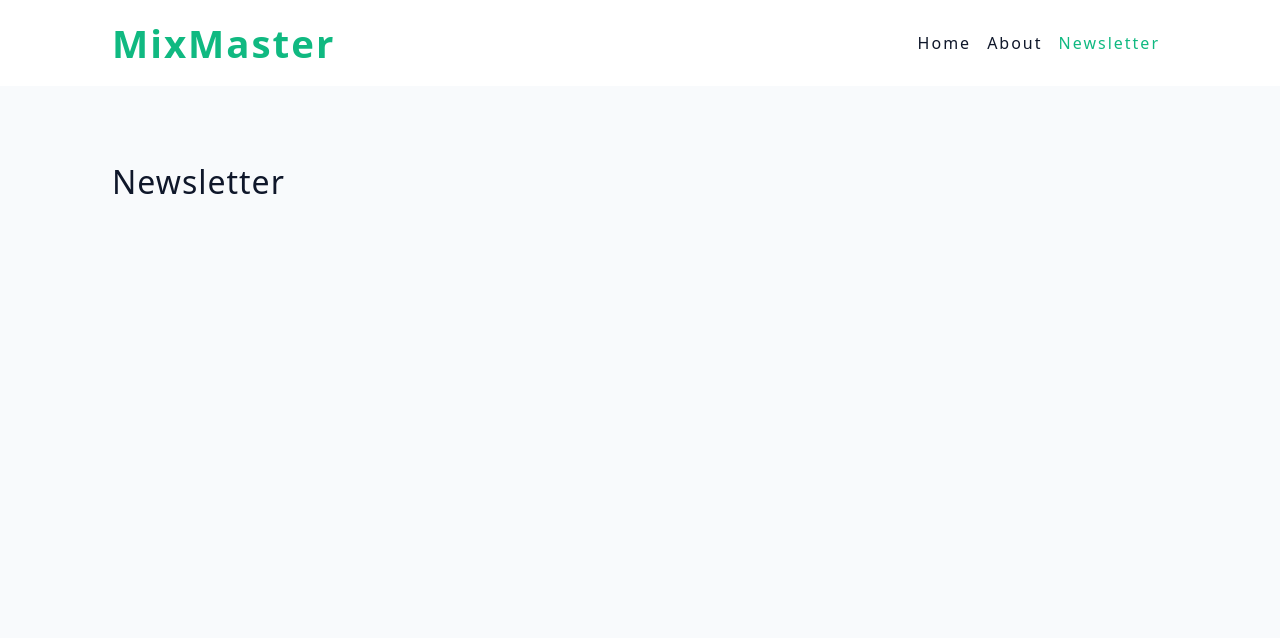
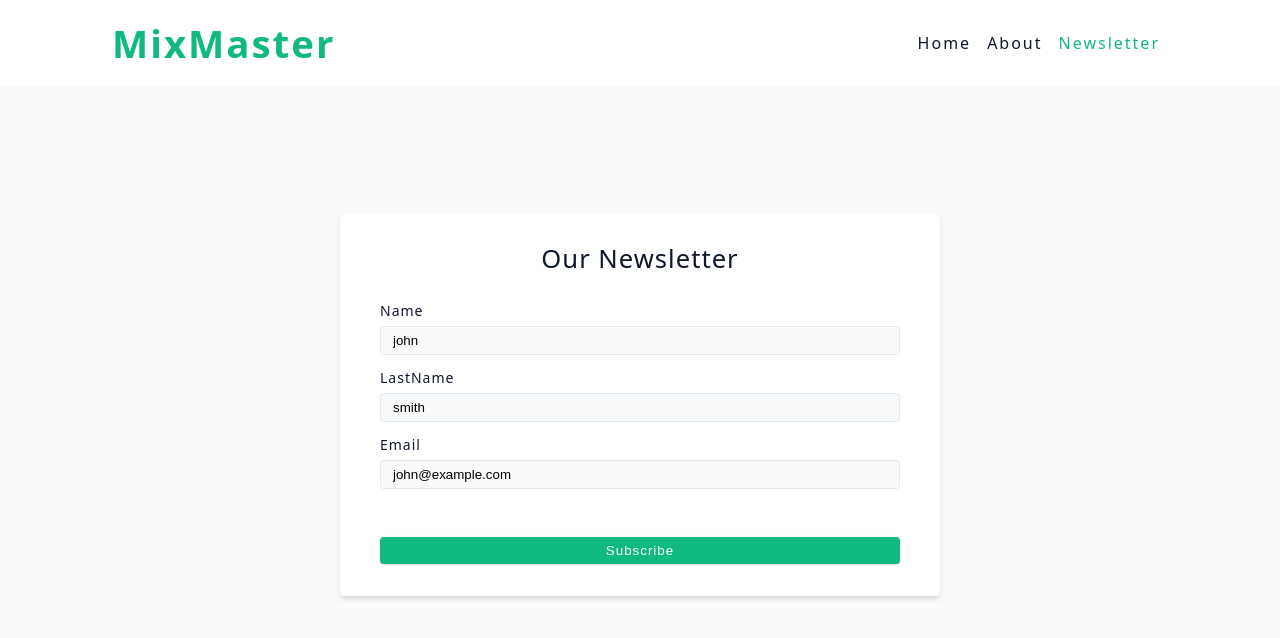
Before and after one commit to Dahrius93/mix-master, a React (Vite) app: page /newsletter in a window 1280 px wide. Shown: the top 638 px of the page. Built offline with nearby package versions, Linux system fonts and the light colour scheme.

Commit message:
newsletter

```diff
--- a/src/main.jsx
+++ b/src/main.jsx
@@ -1,7 +1,13 @@
 import React from "react";
 import ReactDOM from "react-dom/client";
 import App from "./App";
+import "react-toastify/dist/ReactToastify.css";
+import "./index.css";
+import { ToastContainer } from "react-toastify";
 
-import "./index.css";
-
-ReactDOM.createRoot(document.getElementById("root")).render(<App />);
+ReactDOM.createRoot(document.getElementById("root")).render(
+  <React.StrictMode>
+    <ToastContainer position="top-center" autoclose={2000} />
+    <App />
+  </React.StrictMode>,
+);
--- a/src/pages/Newsletter.jsx
+++ b/src/pages/Newsletter.jsx
@@ -1,5 +1,56 @@
 const Newsletter = () => {
-  return <h3>Newsletter</h3>;
+  return (
+    <form className="form">
+      <h4 style={{ textAlign: "center", marginBottom: "2rem" }}>
+        our newsletter
+      </h4>
+      {/* name */}
+      <div className="form-row">
+        <label htmlFor="name" className="form-label">
+          Name
+        </label>
+        <input
+          type="text"
+          id="name"
+          className="form-input"
+          defaultValue="john"
+        />
+      </div>
+      {/* lastName */}
+      <div className="form-row">
+        <label htmlFor="lastName" className="form-label">
+          lastName
+        </label>
+        <input
+          type="text"
+          name="lastName"
+          id="lastName"
+          className="form-input"
+          defaultValue="smith"
+        />
+      </div>
+      {/* email */}
+      <div className="form-row">
+        <label htmlFor="email" className="form-label">
+          email
+        </label>
+        <input
+          type="text"
+          name="email"
+          id="email"
+          className="form-input"
+          defaultValue="john@example.com"
+        />
+      </div>
+      <button
+        type="submit"
+        className="btn btn-block"
+        style={{ marginTop: "2rem" }}
+      >
+        Subscribe
+      </button>
+    </form>
+  );
 };
 
 export default Newsletter;
```
